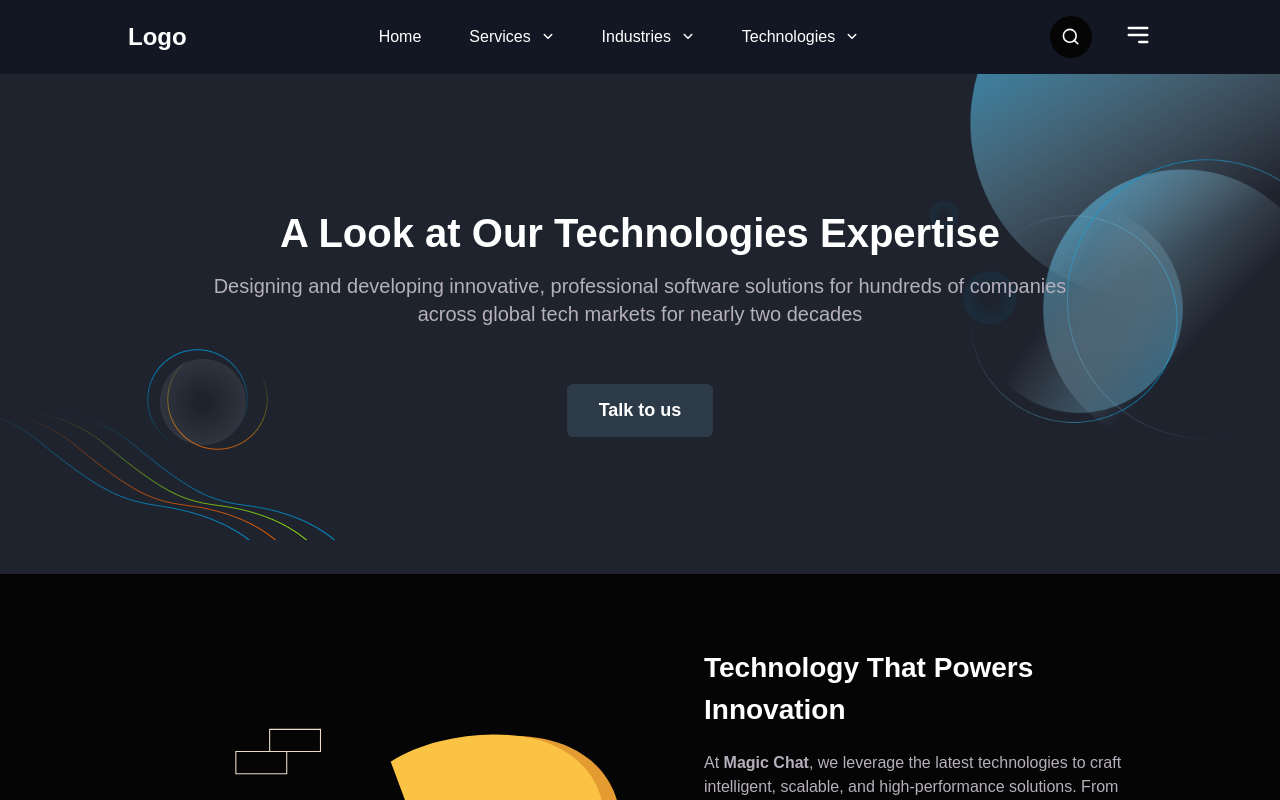
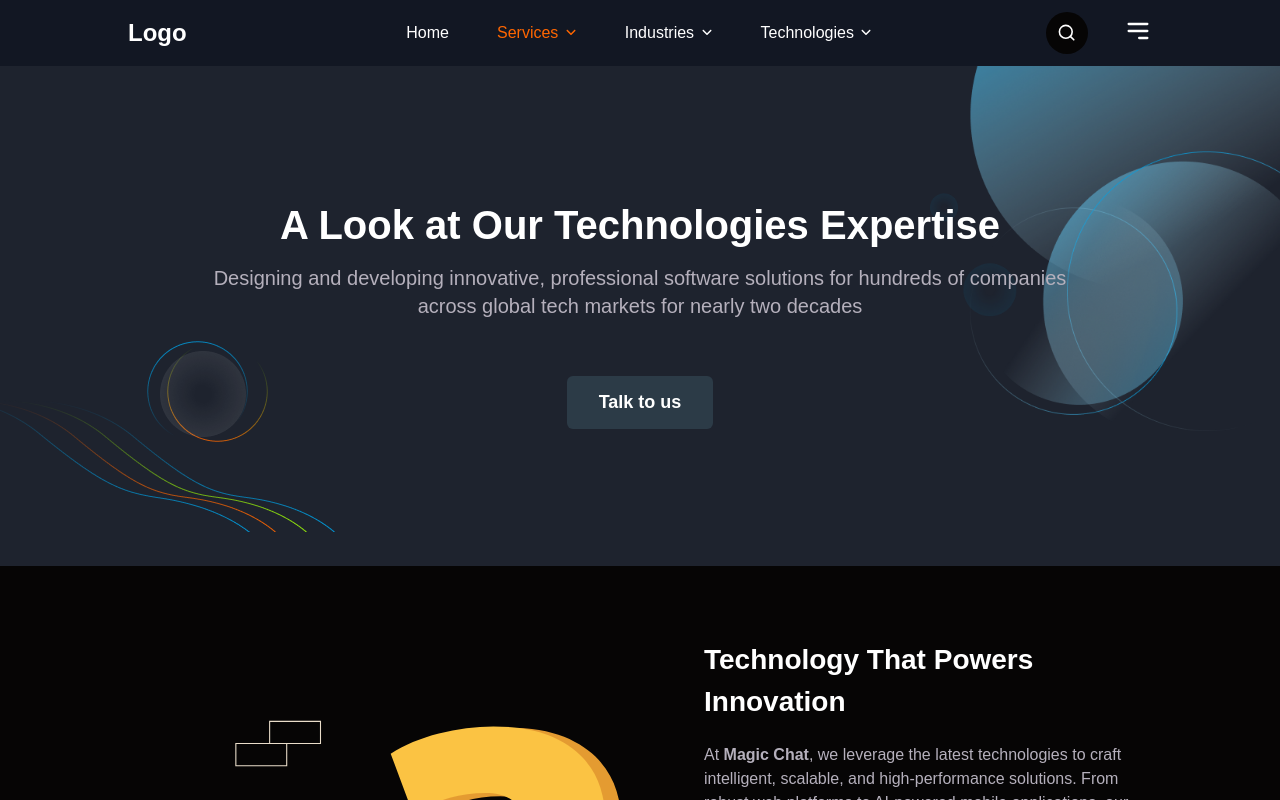
Before and after one commit to magicchat-core/powermetica, a Next.js app: page /technology in a window 1280 px wide. Both pictures are taken after a click on the button "Services". Shown: the top 800 px of the page. Built offline with nearby package versions, Linux system fonts and the light colour scheme.

Commit message:
create linking

```diff
--- a/src/Components/Navbar.js
+++ b/src/Components/Navbar.js
@@ -3,8 +3,9 @@
 import { useEffect, useRef, useState } from "react";
 import { FiSearch } from "react-icons/fi";
 import { HiOutlineMenuAlt3 } from "react-icons/hi";
+import { FaAngleDown } from "react-icons/fa6";
+import Link from "next/link";
 import styles from "./Navbar.module.css";
-import { FaAngleDown } from "react-icons/fa6";
 
 export default function Navbar() {
   const [activeDropdown, setActiveDropdown] = useState(null);
@@ -12,32 +13,35 @@ export default function Navbar() {
   const navRef = useRef(null);
 
   const navItems = [
-    { label: "Home" },
+    { label: "Home", slug: "" },
     {
       label: "Services",
       subItems: [
-        "Mobile App Development",
-        "Website Development",
-        "eCommerce Solutions",
-        "Software Development",
-        "UI/UX Design",
-        "Digital Marketing",
+        { label: "Mobile App Development", slug: "" },
+        { label: "Website Development", slug: "website-development" },
+        { label: "eCommerce Solutions", slug: "ecommerce-solutions" },
+        { label: "Software Development", slug: "software-development" },
+        { label: "UI/UX Design", slug: "ui-ux-design" },
+        { label: "Digital Marketing", slug: "digital-marketing" },
       ],
     },
     {
       label: "Industries",
       subItems: [
-        "Dating App Development Services",
-        "E-commerce App Development",
-        "Grocery Delivery App Development",
-        "EducationTech Software Development",
-        "Financial Services Software Solutions",
-        "Healthcare",
+        { label: "Dating App Development", slug: "dating-app-development" },
+        { label: "E-commerce App Development", slug: "ecommerce-app-development" },
+        { label: "Grocery Delivery App Development", slug: "grocery-delivery-app-development" },
+        { label: "EducationTech Software Development", slug: "educationtech-software-development" },
+        { label: "Financial Services Software Solutions", slug: "financial-services-software-solutions" },
+        { label: "Healthcare", slug: "healthcare" },
       ],
     },
     {
       label: "Technologies",
-      subItems: ["Technologies", "Events"],
+      subItems: [
+        { label: "Technologies", slug: "technology" },
+        { label: "Events", slug: "events" },
+      ],
     },
   ];
 
@@ -49,6 +53,7 @@ export default function Navbar() {
     const handleClickOutside = (event) => {
       if (navRef.current && !navRef.current.contains(event.target)) {
         setActiveDropdown(null);
+        setShowSearch(false);
       }
     };
 
@@ -59,32 +64,49 @@ export default function Navbar() {
   return (
     <nav className={styles.navbar} ref={navRef}>
       <div className={styles.logo}>Logo</div>
+
       <ul className={styles["nav-items"]}>
         {navItems.map((item) => (
           <li key={item.label} className={styles["nav-item"]}>
+            {item.subItems ? (
+              <>
                 <button
                   className={styles["nav-button"]}
                   onClick={() => toggleDropdown(item.label)}
+                  aria-expanded={activeDropdown === item.label}
+                  aria-haspopup="true"
                 >
-              {item.label}{" "}
-              {item.subItems && (
+                  {item.label}
                   <span className={styles.caret}>
                     <FaAngleDown />
                   </span>
-              )}
                 </button>
-            {activeDropdown === item.label && item.subItems && (
+
+                {activeDropdown === item.label && (
                   <ul className={styles.dropdown}>
                     {item.subItems.map((sub) => (
-                  <li key={sub} className={styles["dropdown-item"]}>
-                    {sub}
+                      <li key={sub.slug} className={styles["dropdown-item"]}>
+                        {/* <Link
+                          href={`/${sub.slug}`}
+                          onClick={() => setActiveDropdown(null)}
+                        >
+                          {sub.label}
+                        </Link> */}
+                        <Link href={`/${sub.slug}`}>{sub.label}</Link>
                       </li>
                     ))}
                   </ul>
                 )}
+              </>
+            ) : (
+              <Link href={`/${item.slug}`} className={styles["nav-button"]}>
+                {item.label}
+              </Link>
+            )}
           </li>
         ))}
       </ul>
+
       <div className={styles["nav-icons"]}>
         <div className={styles.searchWrapper}>
           {showSearch && (
@@ -100,13 +122,21 @@ export default function Navbar() {
               showSearch ? styles.insideInput : ""
             }`}
             onClick={() => setShowSearch((prev) => !prev)}
+            aria-label="Toggle Search"
+            role="button"
+            tabIndex={0}
+            onKeyDown={(e) => {
+              if (e.key === "Enter" || e.key === " ") {
+                setShowSearch((prev) => !prev);
+              }
+            }}
           >
             <FiSearch />
           </span>
         </div>
 
         <span>
-          <HiOutlineMenuAlt3 style={{fontSize:"28px"}}/>
+          <HiOutlineMenuAlt3 style={{ fontSize: "28px" }} />
         </span>
       </div>
     </nav>
--- a/src/Components/Navbar.module.css
+++ b/src/Components/Navbar.module.css
@@ -37,10 +37,15 @@
     padding: 0.5rem;
     font-weight: 500;
     transition: color 0.3s ease;
+    display: inline-flex;
+    align-items: center;
+    text-decoration: none; /* for Link components */
   }
 
-.nav-button:hover {
+  .nav-button:hover,
+  .nav-button:focus {
     color: var(--primary-color);
+    outline: none;
   }
 
   .caret {
@@ -55,7 +60,7 @@
     background-color: #1e293b;
     border-radius: 5px;
     overflow: hidden;
-  min-width: 200px;
+    min-width: 220px;
     box-shadow: 0 8px 16px rgba(0, 0, 0, 0.2);
     animation: fadeIn 0.3s ease;
     z-index: 999;
@@ -68,10 +73,18 @@
     transition: background 0.3s;
   }
 
-.dropdown-item:hover {
+  .dropdown-item:hover,
+  .dropdown-item a:hover {
     background-color: #334155;
     background: var(--secondary-color);
     color: var(--bg_color);
+  }
+
+  .dropdown-item a {
+    color: inherit;
+    text-decoration: none;
+    display: block;
+    width: 100%;
   }
 
   .nav-icons {
@@ -82,6 +95,7 @@
     align-items: center;
     justify-content: space-between;
   }
+
   .searchWrapper {
     position: relative;
     display: flex;
@@ -91,6 +105,7 @@
   .searchInput {
     width: 200px;
     padding-left: 1.2rem;
+    padding-right: 40px; /* space for icon */
     font-size: 1rem;
     border-radius: 28px;
     outline: none;
@@ -112,14 +127,16 @@
     align-items: center;
     justify-content: center;
     background-color: var(--dark-text);
+    position: absolute;
+    right: 4px;
+    top: 50%;
+    transform: translateY(-50%);
+    color: var(--white-color);
+    pointer-events: auto; /* allow clicking */
   }
 
   .insideInput {
-  position: absolute;
-  right: 10px;
-  color: var(--white-color);
-  pointer-events: none;
-  border: none;
+    pointer-events: auto;
   }
 
   @keyframes fadeIn {
```
Also changed, not shown: src/app/[slug]/page.js (added, +31 -0 lines). Lines whose indentation alone changed are shown as unchanged.
